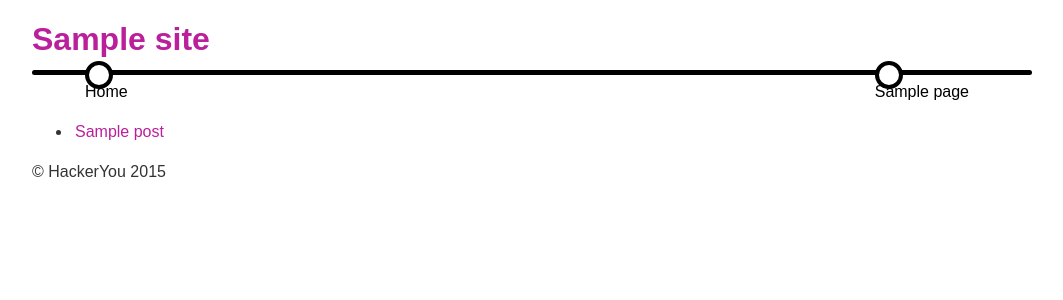
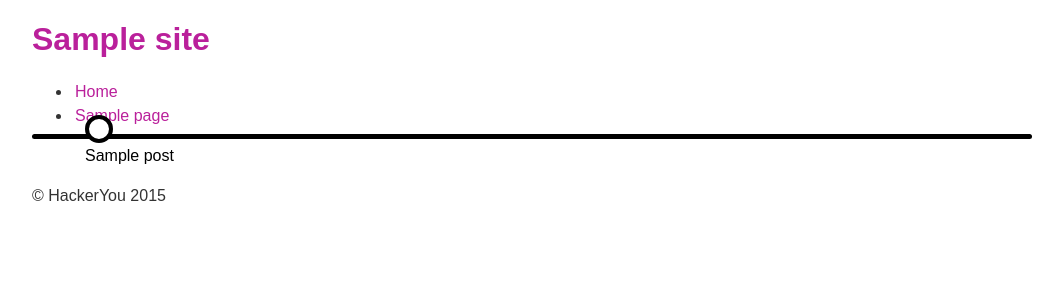
Before and after one commit to CUTERUSES/travel-blog, a WordPress theme: template themes/theme-hackeryou/page.php in a window 1280 px wide. Shown: the top 300 px of the page, without its empty margins (108-1171 px from the left). Run offline with PHP 8.4 and a stand-in for WordPress, Linux system fonts and the light colour scheme; the site name, menu and one post (Sample post) are stand-ins, and other content is empty; style sheets or scripts are compiled from the project's sources; some libraries are stand-ins or nearby versions.

Commit message:
Nav updated

```diff
--- a/themes/theme-hackeryou/header.php
+++ b/themes/theme-hackeryou/header.php
@@ -35,7 +35,7 @@
 
 <div class="container">
   <div class="party">
-    <ul>
+    <ul class="posts">
     <?php get_template_part( 'loop', 'top' ); ?>
     </ul>
 
--- a/themes/theme-hackeryou/styles/_header.scss
+++ b/themes/theme-hackeryou/styles/_header.scss
@@ -1,5 +1,9 @@
 // This is the header.scss file
 ul.menu {
+
+}
+
+ul.posts {
 	position: relative;
 	width: 100%;
    	margin:0;
@@ -14,14 +18,14 @@ ul.menu {
 			position: relative;
        		color:#333;
        		color: black;
-       		padding: 10px 50px;
+       		padding: 20px 50px;
        		margin-top: 20px;
 
      	}
    	}
 }
 
-ul.menu::before {
+ul.posts::before {
   /* this is the vertical line */
   content: '';
   position: absolute;
@@ -34,7 +38,7 @@ ul.menu::before {
   margin-bottom: 20px;
 }
 
-ul.menu a::before {
+ul.posts a::before {
 	content: '';
 	position: absolute;
 	width: 20px;
```
